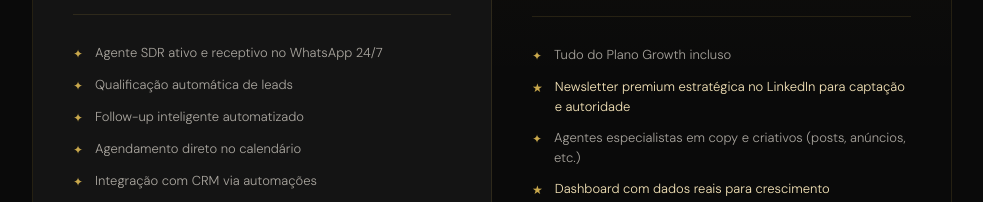
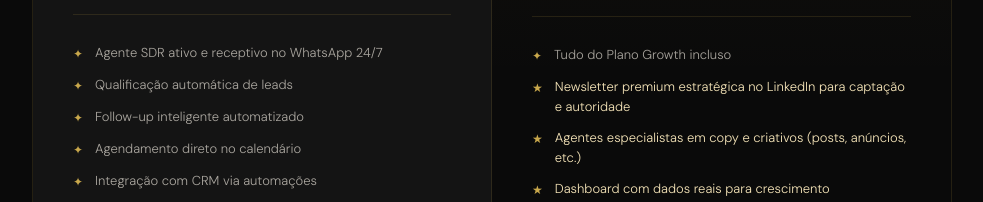
Before and after one commit to solutionsnovaai-bit/daniel-azevedo-projeto, a plain HTML site: page index.html in a window 1280 px wide. Shown: the part 5540-5742 px from the top of the page, without its empty margins (148-1131 px from the left). Drawn offline with nearby package versions, Linux system fonts and the light colour scheme; a web font is replaced by a local one.

Commit message:
Update index.html

```diff
--- a/index.html
+++ b/index.html
@@ -308,7 +308,7 @@
         <ul class="plan-features">
           <li><span class="feat-icon">✦</span>Tudo do Plano Growth incluso</li>
           <li class="extra"><span class="feat-icon">★</span>Newsletter premium estratégica no LinkedIn para captação e autoridade</li>
-          <li><span class="feat-icon">✦</span>Agentes especialistas em copy e criativos (posts, anúncios, etc.)</li>
+          <li class="extra"><span class="feat-icon">★</span>Agentes especialistas em copy e criativos (posts, anúncios, etc.)</li>
           <li class="extra"><span class="feat-icon">★</span>Dashboard com dados reais para crescimento</li>
           <li class="extra"><span class="feat-icon">★</span>Relatório executivo completo gerado por IA</li>
           <li><span class="feat-icon">✦</span>Suporte prioritário e ajustes contínuos</li>
```
